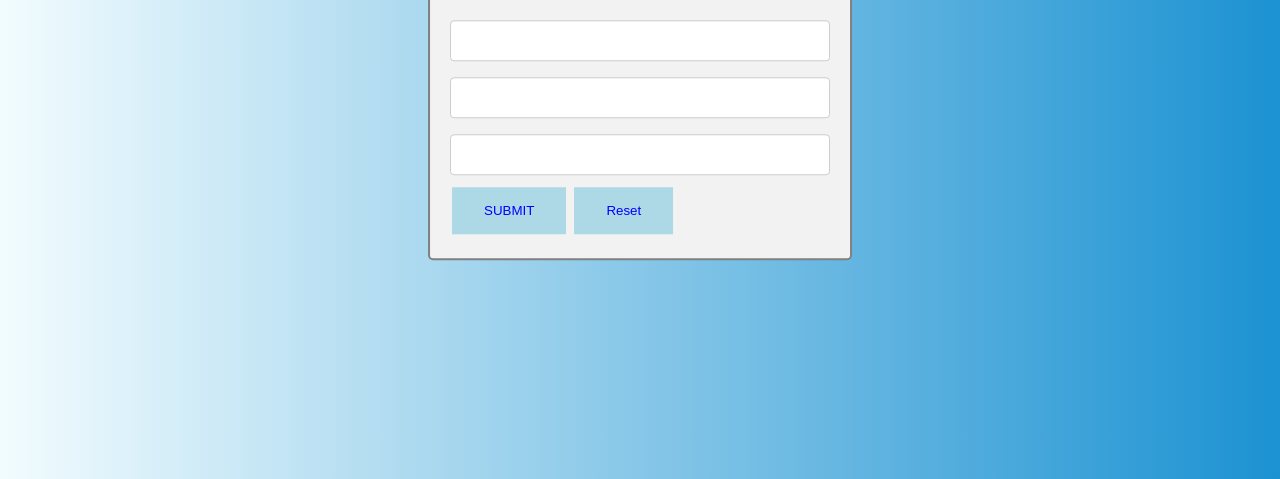
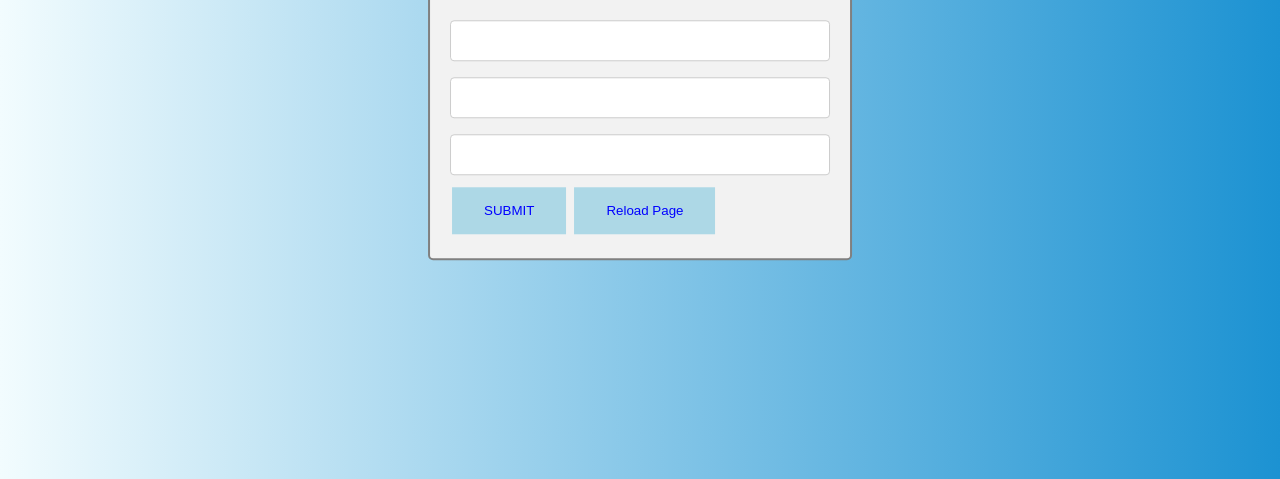
Before and after one commit to TheMash4/triangle-detector, a plain HTML site: page index.html in a window 1280 px wide. Shown: the part 321-800 px from the top of the page. Drawn offline with Linux system fonts and the light colour scheme.

Commit message:
added information to the read me plus made final adjustments

```diff
--- a/index.html
+++ b/index.html
@@ -12,7 +12,7 @@
         <input type="number" id="input2" value="2ndNumber"><br>
         <input type="number" id="input3" value="3rdNumber"><br>
         <button id="myBtn" onclick="myFunction()" >SUBMIT</button>
-        <input type="reset" value="Reset">
+        <input type="button" value="Reload Page" onClick="document.location.reload(true)">
 </div>
 
 <script>
```
Also changed, not shown: 2 other files.
